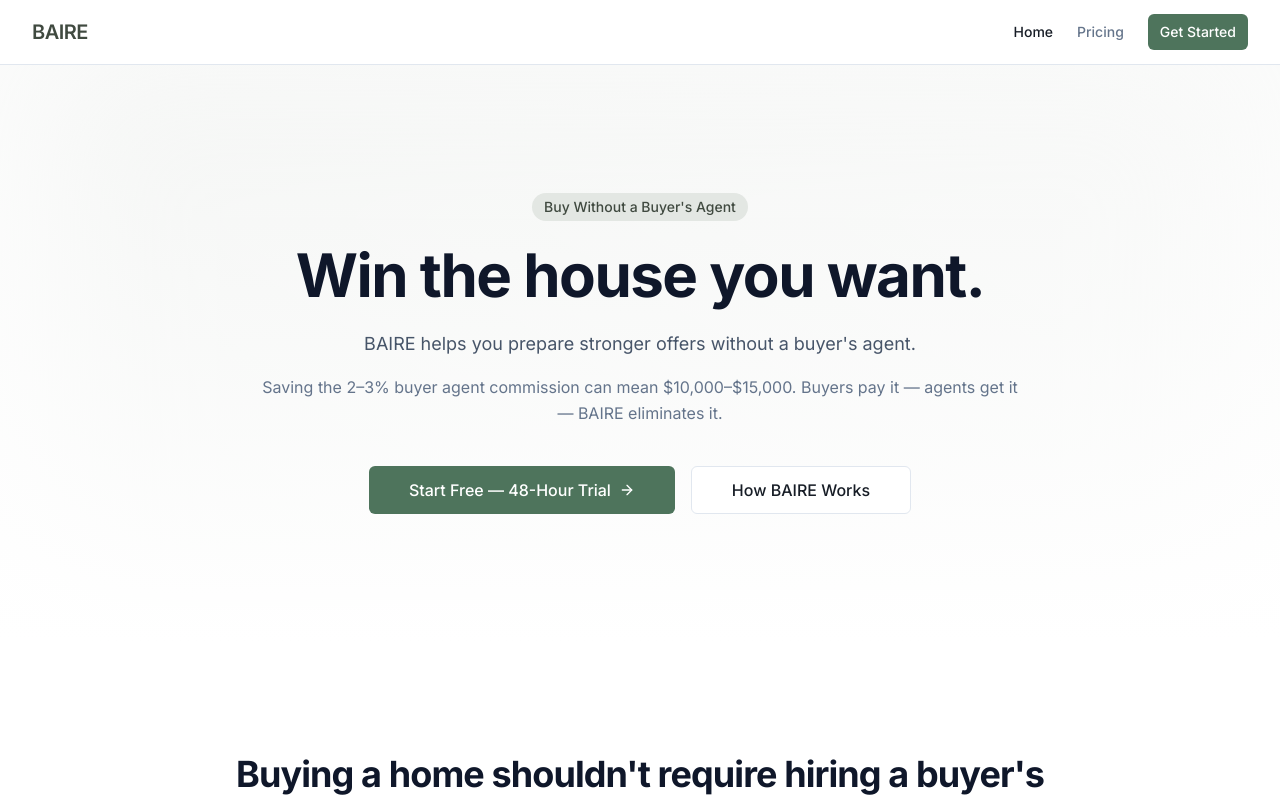
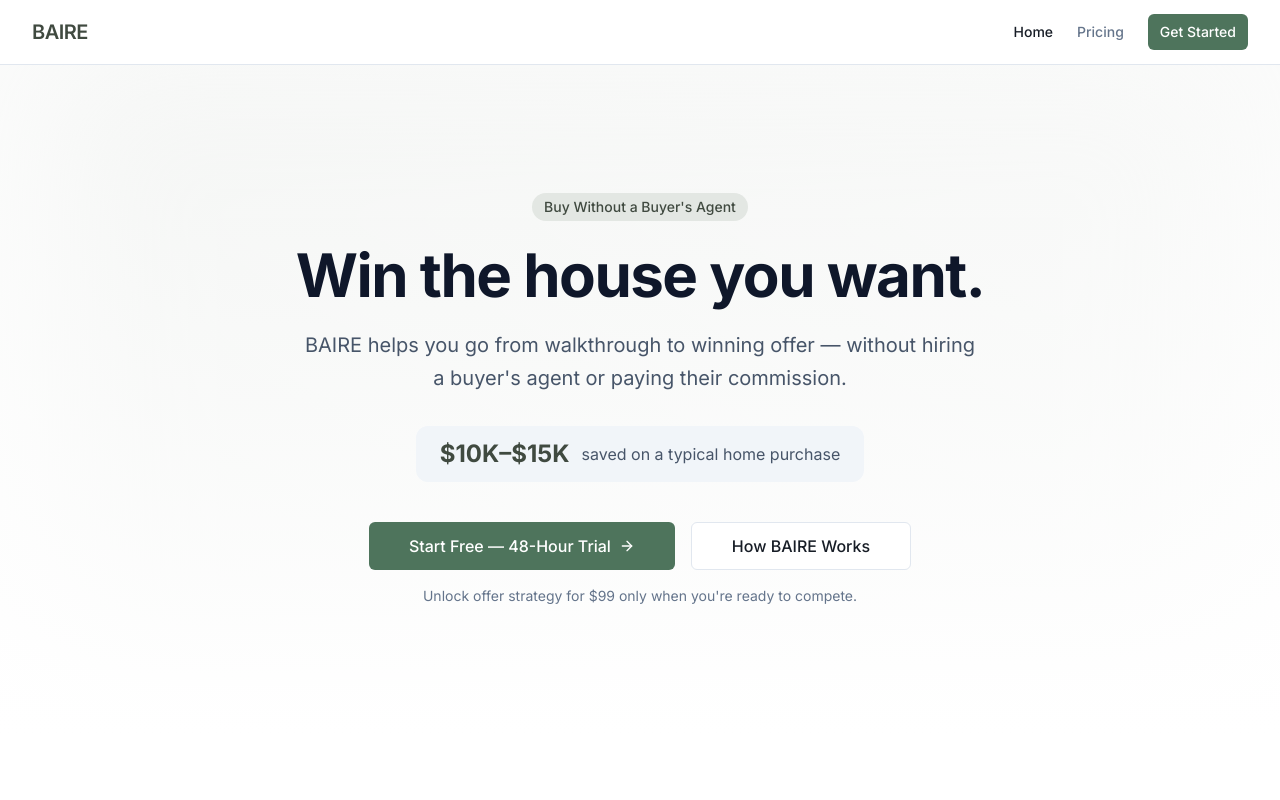
Before and after one commit to geoffbailey114/baireapp, a Next.js app: page / in a window 1280 px wide. Shown: the top 800 px of the page. Built offline with nearby package versions, Linux system fonts and the light colour scheme.

Commit message:
Update hero.tsx

```diff
--- a/components/hero.tsx
+++ b/components/hero.tsx
@@ -9,7 +9,7 @@ export function Hero() {
   return (
     <section className="relative overflow-hidden bg-gradient-to-b from-sage-50/50 to-white">
       <div className="container py-20 md:py-28 lg:py-32">
-        <div className="mx-auto max-w-3xl text-center">
+        <div className="mx-auto max-w-4xl text-center">
           <motion.div
             initial={{ opacity: 0, y: 20 }}
             animate={{ opacity: 1, y: 0 }}
@@ -33,25 +33,26 @@ export function Hero() {
             initial={{ opacity: 0, y: 20 }}
             animate={{ opacity: 1, y: 0 }}
             transition={{ duration: 0.5, delay: 0.2 }}
-            className="mt-6 text-lg text-slate-600 leading-relaxed"
+            className="mt-6 text-xl text-slate-600 leading-relaxed max-w-2xl mx-auto"
           >
-            BAIRE helps you prepare stronger offers without a buyer's agent.
+            BAIRE helps you go from walkthrough to winning offer — without hiring a buyer's agent or paying their commission.
           </motion.p>
 
-          {/* Micro-line with financial justification */}
-          <motion.p
+          {/* Value prop card */}
+          <motion.div
             initial={{ opacity: 0, y: 20 }}
             animate={{ opacity: 1, y: 0 }}
-            transition={{ duration: 0.5, delay: 0.25 }}
-            className="mt-4 text-base text-slate-500 leading-relaxed"
+            transition={{ duration: 0.5, delay: 0.3 }}
+            className="mt-8 inline-flex items-center gap-3 rounded-xl bg-slate-100 px-6 py-3"
           >
-            Saving the 2–3% buyer agent commission can mean $10,000–$15,000. Buyers pay it — agents get it — BAIRE eliminates it.
-          </motion.p>
+            <span className="text-2xl font-bold text-sage-700">$10K–$15K</span>
+            <span className="text-slate-600">saved on a typical home purchase</span>
+          </motion.div>
 
           <motion.div
             initial={{ opacity: 0, y: 20 }}
             animate={{ opacity: 1, y: 0 }}
-            transition={{ duration: 0.5, delay: 0.3 }}
+            transition={{ duration: 0.5, delay: 0.4 }}
             className="mt-10 flex flex-col sm:flex-row items-center justify-center gap-4"
           >
             <Button asChild size="xl">
@@ -64,6 +65,16 @@ export function Hero() {
               <Link href="#how-it-works">How BAIRE Works</Link>
             </Button>
           </motion.div>
+
+          {/* Micro-line */}
+          <motion.p
+            initial={{ opacity: 0 }}
+            animate={{ opacity: 1 }}
+            transition={{ duration: 0.5, delay: 0.5 }}
+            className="mt-4 text-sm text-slate-500"
+          >
+            Unlock offer strategy for $99 only when you're ready to compete.
+          </motion.p>
         </div>
       </div>
 
```
